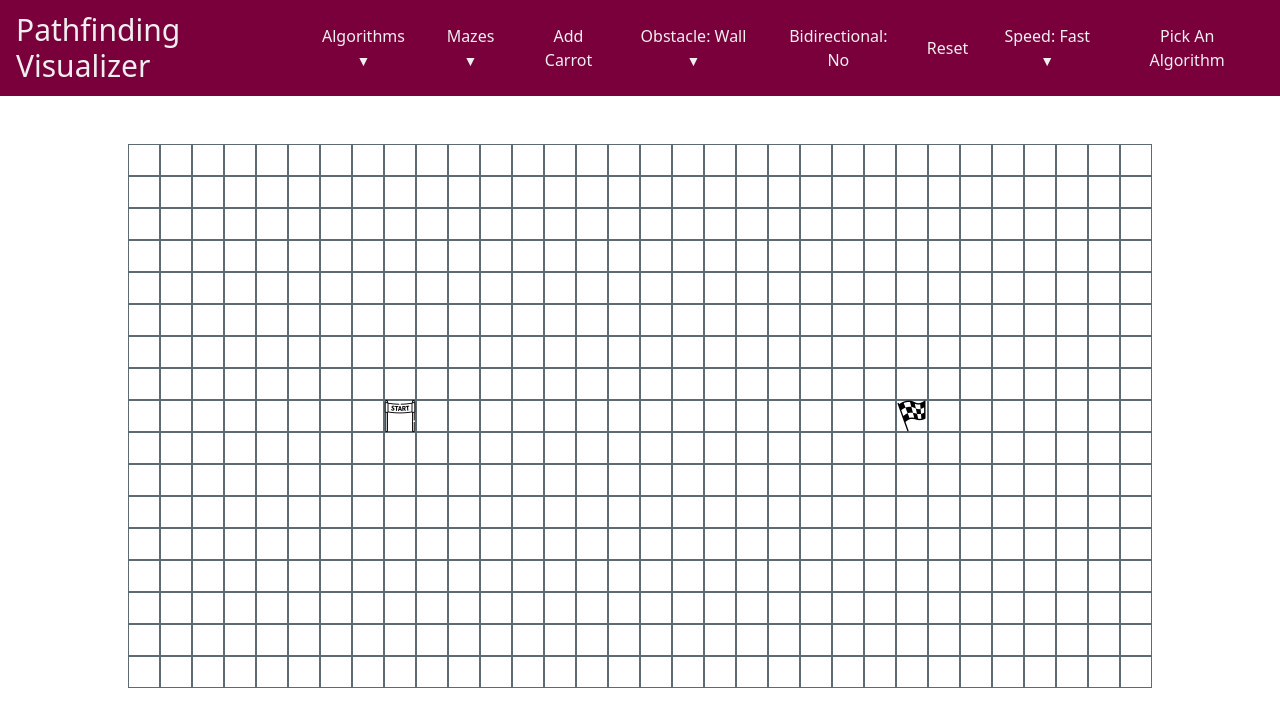
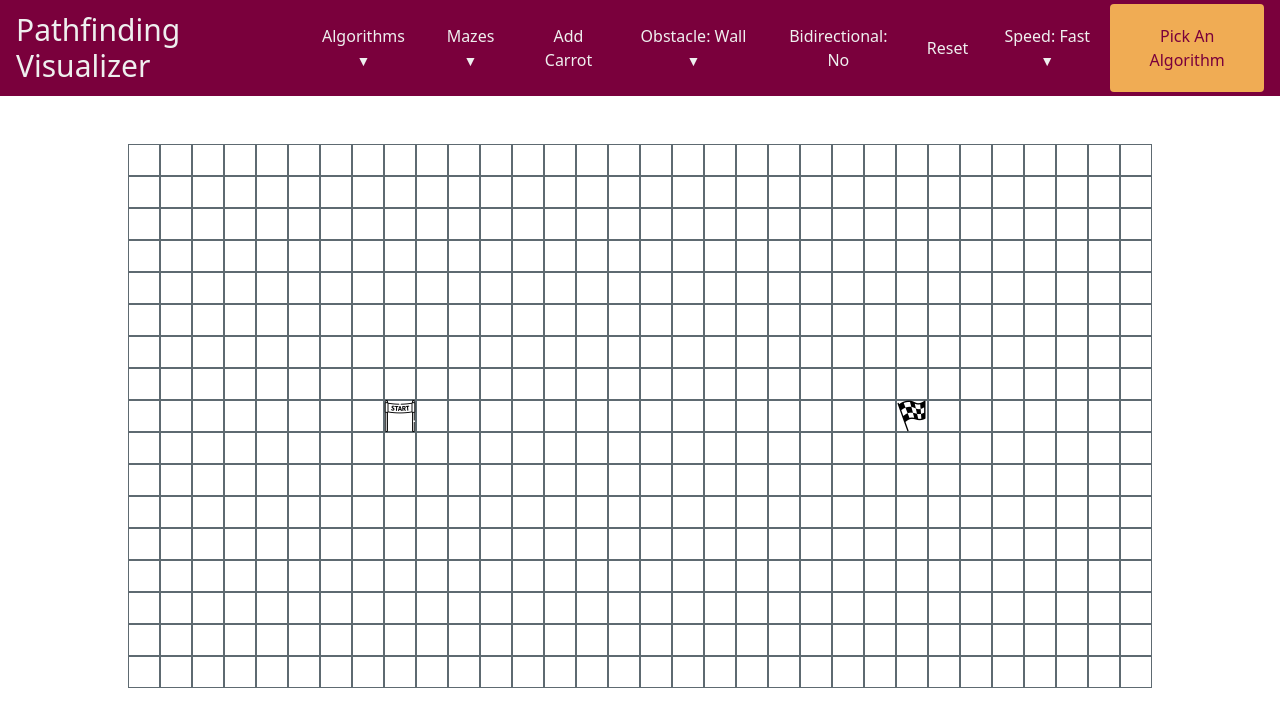
Before and after one commit to arifm6/pathfinding-visualizer, a React (Create React App) app: page / in a window 1280 px wide. Shown: the top 726 px of the page. Built offline with nearby package versions, Linux system fonts and the light colour scheme.

Commit message:
fixed header styling but a little hackey

```diff
--- a/src/App.css
+++ b/src/App.css
@@ -11,10 +11,10 @@
 }
 @layer components {
   .header-item {
-    @apply relative grow text-[#EFEFEF] py-3;
+    @apply relative grow text-[#EFEFEF] py-3  transition-opacity cursor-default active:opacity-80 hover:text-[#FDBF57] cursor-pointer;
   }
   .header-item-name {
-    @apply px-4 py-3 cursor-pointer lg:text-center hover:text-[#FDBF57] transition-colors duration-300;
+    @apply px-4 py-3  lg:text-center  transition-all duration-300;
   }
   .header-item-dropdown {
     @apply hidden bg-[#56002A] absolute top-[100%] left-0 right-0 z-30;
--- a/src/components/Header.jsx
+++ b/src/components/Header.jsx
@@ -220,6 +220,9 @@ export default function Header() {
         : "Pick An Algorithm"
     }`,
     handleClick: function () {
+      if (!currentPathfindingAlgorithm) {
+        return;
+      }
       currentPathfindingAlgorithm && dispatch(setHasAnimated(true));
       generatePathfindingResults();
       animateAlgorithm();
@@ -247,7 +250,7 @@ export default function Header() {
             mobileMenuOpen ? "absolute" : "hidden"
           } top-[100%] bg-[#7A003C] left-0 right-0 lg:static lg:flex grow items-center cursor-pointer z-30`}
         >
-          <li className="header-item ">
+          <li className="header-item " data-name={algorithms.name}>
             <h1 className="header-item-name" data-name={algorithms.name}>
               {algorithms.name}{" "}
               <span className="text-sm" data-name={algorithms.name}>
@@ -259,7 +262,7 @@ export default function Header() {
               dropdownItems={algorithms.dropdownItems}
             />
           </li>
-          <li className="header-item">
+          <li className="header-item" data-name={mazes.name}>
             <h1 className="header-item-name" data-name={mazes.name}>
               {mazes.name}{" "}
               <span className="text-sm" data-name={mazes.name}>
@@ -273,14 +276,12 @@ export default function Header() {
             />
           </li>
           <li
-            className="header-item"
+            className={`header-item ${allowClickStyle}`}
             onClick={() => !animationInProgress && carrot.handleClick()}
           >
-            <h1 className={`header-item-name ${allowClickStyle}`}>
-              {carrot.name}
-            </h1>
+            <h1 className={`header-item-name `}>{carrot.name}</h1>
           </li>
-          <li className="header-item">
+          <li className="header-item" data-name={obstacles.name}>
             <h1 className="header-item-name " data-name={obstacles.name}>
               {obstacles.name}{" "}
               <span className="text-sm" data-name={obstacles.name}>
@@ -296,18 +297,16 @@ export default function Header() {
             className="header-item"
             onClick={() => bidirectional.handleClick()}
           >
-            <h1 className="header-item-name">{bidirectional.name}</h1>
+            <h1 className="header-item-name">{bidirectional.name} </h1>
           </li>
           <li
-            className="header-item"
+            className={`header-item ${allowClickStyle}`}
             onClick={() => !animationInProgress && reset.handleClick()}
           >
-            <h1 className={`header-item-name ${allowClickStyle}`}>
-              {reset.name}
-            </h1>
+            <h1 className={`header-item-name `}>{reset.name}</h1>
           </li>
 
-          <li className="header-item">
+          <li className="header-item" data-name={speed.name}>
             <h1 className="header-item-name" data-name={speed.name}>
               {speed.name}{" "}
               <span className="text-sm" data-name={speed.name}>
@@ -320,12 +319,14 @@ export default function Header() {
             />
           </li>
           <li
-            className="header-item"
+            className={`header-item  bg-[#FDBF57] py-2 rounded opacity-90 text-[#7A003C] hover:opacity-100 active:opacity-80 cursor-pointer ${
+              animationInProgress
+                ? "hover:text-red-600"
+                : "hover:text-[#7A003C]"
+            }`}
             onClick={() => !animationInProgress && visualize.handleClick()}
           >
-            <h1 className={`header-item-name ${allowClickStyle}`}>
-              {visualize.name}
-            </h1>
+            <h1 className={`header-item-name  `}>{visualize.name}</h1>
           </li>
         </ul>
       </div>
--- a/src/components/HeaderDropdown.jsx
+++ b/src/components/HeaderDropdown.jsx
@@ -15,13 +15,13 @@ export default function HeaderDropdown({
     <ul
       className={`${
         currentDropdown === dropdownName && "block"
-      } header-item-dropdown `}
+      } header-item-dropdown cursor-pointer `}
     >
       {dropdownItems.map((dropdownItem, i) => {
         return (
           <li
             key={i}
-            className={`px-4 py-6 ${allowClickStyle} transition-colors duration-300`}
+            className={`px-4 py-6 ${allowClickStyle} transition-colors duration-300 text-[#EFEFEF] `}
             onClick={() => {
               dropdownItem.handleClick &&
                 !animationInProgress &&
```
